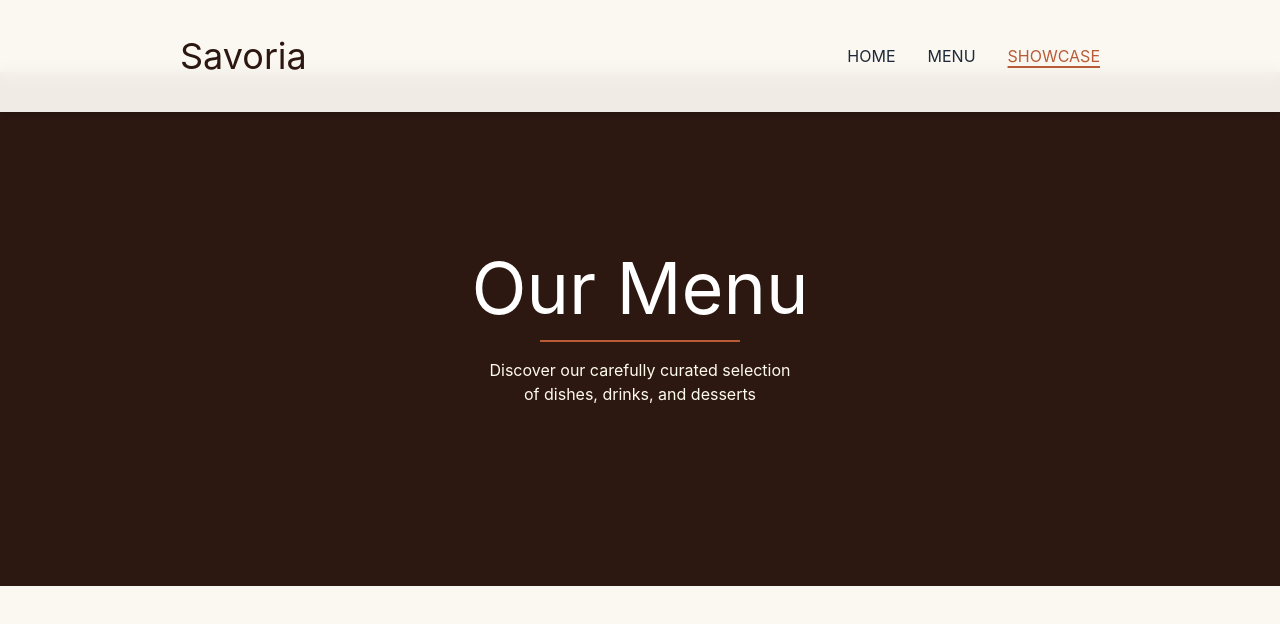
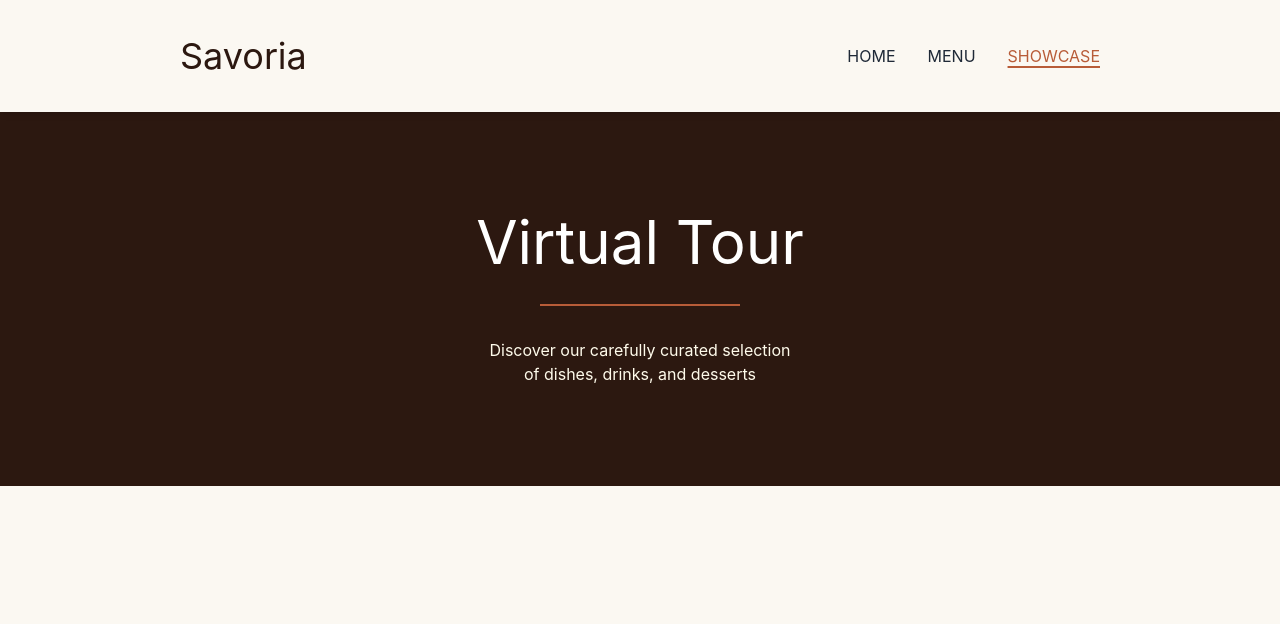
Before and after one commit to geraldmrls/savoria, a React (Vite) app: page /showcase in a window 1280 px wide. Shown: the top 624 px of the page. Built offline with nearby package versions, Linux system fonts and the light colour scheme.

Commit message:
Fixing components margins, making web lg responsive

```diff
--- a/index.html
+++ b/index.html
@@ -3,6 +3,7 @@
   <head>
     <meta charset="UTF-8" />
     <link rel="icon" type="image/svg+xml" href="/favicon.svg" />
+
     <meta name="viewport" content="width=device-width, initial-scale=1.0" />
     <title>savoria</title>
   </head>
--- a/src/App.tsx
+++ b/src/App.tsx
@@ -19,7 +19,7 @@ function App() {
   const { handleTouchStart, handleTouchEnd, direction } = useSwipeNavigation();
 
   return (
-    <div className="relative mb-30 mt-18">
+    <div className="relative mb-30 mt-18 lg:mb-0 lg:mt-28">
       <Header />
 
       <div
--- a/src/pages/Home/ContactInfo.tsx
+++ b/src/components/ContactInfo.tsx
@@ -1,7 +1,7 @@
 export function ContactInfo() {
   return (
     // contact info container
-    <div className="bg-brown-bg-dark text-amber-50 py-16 px-7 lg:mt-20 lg:flex lg:flex-col lg:justify-center lg:items-center">
+    <div className="bg-brown-bg-dark text-amber-50 py-16 px-7 lg:mt-0 lg:flex lg:flex-col lg:justify-center lg:items-center">
 
       <div className="lg:flex lg:items-center lg:justify-between lg:w-140">
         {/* hours info */}
--- a/src/components/SwipeContext/SwipeContext.tsx
+++ b/src/components/SwipeContext/SwipeContext.tsx
@@ -8,6 +8,7 @@ type SwipeContextType = {
   handleTouchEnd: (e: React.TouchEvent) => void;
   direction: number;
   navigateTo: (to: string) => void;
+  setSwipeDisabled: (disabled: boolean) => void;
 };
 
 const SwipeContext = createContext<SwipeContextType | null>(null);
@@ -16,20 +17,33 @@ export function SwipeProvider({ children }: { children: React.ReactNode }) {
   const navigate = useNavigate();
   const { pathname } = useLocation();
   const touchStartX = useRef(0);
+  const touchStartY = useRef(0);
   const [direction, setDirection] = useState(0);
+  const [swipeDisabled, setSwipeDisabled] = useState(false);
 
   const handleTouchStart = (e: React.TouchEvent) => {
     touchStartX.current = e.touches[0].clientX;
+    touchStartY.current = e.touches[0].clientY;
   };
 
   const handleTouchEnd = (e: React.TouchEvent) => {
-    const diff = touchStartX.current - e.changedTouches[0].clientX;
+    if (touchStartX.current === 0 || swipeDisabled) return;
+
+    const diffX = touchStartX.current - e.changedTouches[0].clientX;
+    const diffY = touchStartY.current - e.changedTouches[0].clientY;
+
+    touchStartX.current = 0;
+    touchStartY.current = 0;
+
+    if (Math.abs(diffX) < Math.abs(diffY)) return;
+    if (Math.abs(diffX) < 80) return;
+
     const currentIndex = routes.indexOf(pathname);
 
-    if (diff > 50 && currentIndex < routes.length - 1) {
+    if (diffX > 80 && currentIndex < routes.length - 1) {
       setDirection(1);
       navigate(routes[currentIndex + 1]);
-    } else if (diff < -50 && currentIndex > 0) {
+    } else if (diffX < -80 && currentIndex > 0) {
       setDirection(-1);
       navigate(routes[currentIndex - 1]);
     }
@@ -43,14 +57,18 @@ export function SwipeProvider({ children }: { children: React.ReactNode }) {
   };
 
   return (
-    <SwipeContext.Provider value={{ handleTouchStart, handleTouchEnd, direction, navigateTo }}>
+    <SwipeContext.Provider
+      value={{ handleTouchStart, handleTouchEnd, direction, navigateTo, setSwipeDisabled }}
+    >
       {children}
     </SwipeContext.Provider>
   );
 }
 
+// eslint-disable-next-line react-refresh/only-export-components
 export function useSwipeNavigation() {
   const context = useContext(SwipeContext);
-  if (!context) throw new Error("useSwipeNavigation must be used within SwipeProvider");
+  if (!context)
+    throw new Error("useSwipeNavigation must be used within SwipeProvider");
   return context;
 }
--- a/src/index.css
+++ b/src/index.css
@@ -40,3 +40,5 @@ body {
 * {
   box-sizing: border-box;
 }
+
+/* overriding swiping */
--- a/src/pages/Home/CulinaryExcellence.tsx
+++ b/src/pages/Home/CulinaryExcellence.tsx
@@ -10,7 +10,7 @@ export function CulinaryExcellence() {
   const browserWidth = window.outerWidth;
   const lineWidth = `${browserWidth >= 620 ? "10%" : "25%"}`;
   return (
-    <div className="bg-primary-bg pt-8">
+    <div className="bg-primary-bg pt-8 lg:mb-20">
       {/* title */}
       <div className="pb-8 flex flex-col items-center gap-1 text-2xl sm:text-3xl">
         <motion.h2
--- a/src/pages/Home/Home.tsx
+++ b/src/pages/Home/Home.tsx
@@ -2,7 +2,7 @@
 import { ContentOnImage } from "./ContentOnImage.tsx";
 import { QualityInfo } from "./QualityInfo.tsx";
 import { CulinaryExcellence } from "./CulinaryExcellence.tsx";
-import { ContactInfo } from "./ContactInfo.tsx";
+import { ContactInfo } from "../../components/ContactInfo.tsx";
 
 // image background
 import bgHome from "../../assets/viejo-te.jpg";
@@ -25,7 +25,7 @@ export function Home() {
           "flex flex-col justify-center items-center relative bg-cover bg-center h-115 before:bg-black/60 before:absolute before:inset-0",
 
           // desktop
-          "lg:h-160 lg:mt-8"
+          "lg:h-160"
         )}
       >
         {/* content on image */}
--- a/src/pages/Menu/Menu.tsx
+++ b/src/pages/Menu/Menu.tsx
@@ -1,11 +1,11 @@
 import { CategoryMeals } from "./CategoryMeals.tsx";
 import { OurMenuText } from "./OurMenuText.tsx";
-import { ContactInfo } from "../Home/ContactInfo.tsx";
+import { ContactInfo } from "../../components/ContactInfo.tsx";
 
 export function Menu() {
   return (
     <>
-      <div className="lg:mt-28">
+      <div className="">
         <OurMenuText />
         <CategoryMeals />
       </div>
--- /dev/null
+++ b/src/pages/Menu/OurMenuText.tsx
@@ -0,0 +1,36 @@
+import { motion } from "motion/react";
+
+// hooks
+import { cn } from "../../utils/cn.ts";
+
+export function OurMenuText() {
+  const browserWidth = window.innerWidth;
+  const lineWidth = `${browserWidth >= 1024 ? "200px" : "100px"}`;
+  return (
+    <>
+      {/* card container */}
+      <div
+        className={cn(
+          // mobile styles
+          " bg-brown-bg-dark py-20 flex flex-col items-center justify-center lg:py-25",
+        )}
+      >
+        <h1 className="text-white text-3xl lg:text-6xl">Our Menu</h1>
+
+        {/* line */}
+        <motion.div
+          initial={{ width: 0 }}
+          whileInView={{ width: lineWidth }}
+          transition={{ duration: 0.8, ease: "easeOut", delay: 0.3 }}
+          viewport={{ once: true }}
+          className="border border-brown-bg mx-auto mt-4 lg:mt-8"
+        ></motion.div>
+
+        <p className="text-amber-50 text-center mt-4 w-80 lg:mt-8">
+          Discover our carefully curated selection of dishes, drinks, and
+          desserts
+        </p>
+      </div>
+    </>
+  );
+}
--- a/src/pages/Menu/ProductInfo.tsx
+++ b/src/pages/Menu/ProductInfo.tsx
@@ -49,7 +49,7 @@ export function ProductInfo({ buttonActive }: ProductInfoProps) {
         },
       }}
       // classes
-      className="mt-7 w-full lg:w-300"
+      className="mt-7 w-full lg:w-300 mb-5 lg:mb-10"
     >
       {filtered.map((item) => (
         <SwiperSlide key={item.id} className="flex justify-center">
--- a/src/pages/Showcase/ShowBanner.tsx
+++ b/src/pages/Showcase/ShowBanner.tsx
@@ -13,10 +13,10 @@ export function ShowBanner() {
       <div
         className={cn(
           // mobile styles
-          " bg-brown-bg-dark py-20 flex flex-col items-center justify-center lg:py-45",
+          " bg-brown-bg-dark py-20 flex flex-col items-center justify-center lg:py-25",
         )}
       >
-        <h1 className="text-white text-3xl lg:text-7xl">Our Menu</h1>
+        <h1 className="text-white text-3xl lg:text-6xl">Virtual Tour</h1>
 
         {/* line */}
         <motion.div
@@ -24,10 +24,10 @@ export function ShowBanner() {
           whileInView={{ width: lineWidth }}
           transition={{ duration: 0.8, ease: "easeOut", delay: 0.3 }}
           viewport={{ once: true }}
-          className="border border-brown-bg mx-auto mt-4"
+          className="border border-brown-bg mx-auto mt-4 lg:mt-8"
         ></motion.div>
 
-        <p className="text-amber-50 text-center mt-4 w-80">
+        <p className="text-amber-50 text-center mt-4 w-80 lg:mt-8">
           Discover our carefully curated selection of dishes, drinks, and
           desserts
         </p>
--- a/src/pages/Showcase/Showcase.tsx
+++ b/src/pages/Showcase/Showcase.tsx
@@ -2,7 +2,7 @@ import { ShowBanner } from "./ShowBanner";
 
 export function Showcase() {
   return (
-    <div className="lg:mb-0">
+    <div className="lg:mb-0 min-h-screen">
       <ShowBanner />
     </div>
   );
```
